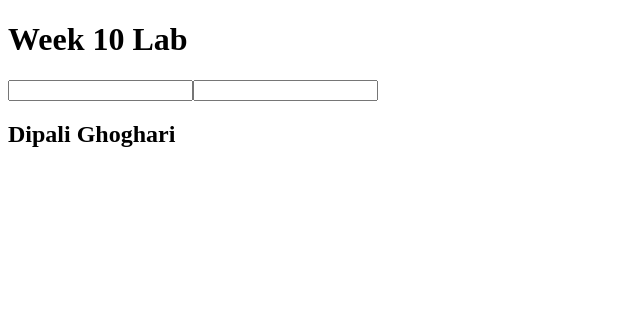
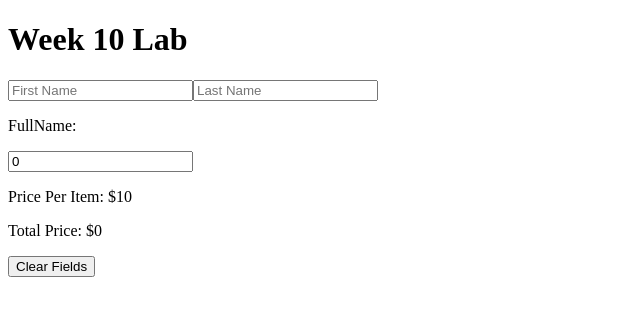
Before and after one commit to Dipali2723/comp-6062-week-10-lab, a plain HTML site: page index.html in a window 1280 px wide. Shown: the whole page, without its empty margins (0-640 px from the left). Drawn offline with nearby package versions, Linux system fonts and the light colour scheme.

Commit message:
full change

```diff
--- a/index.html
+++ b/index.html
@@ -6,9 +6,13 @@
     <body>
         <div id="app">
             <h1>{{title}}</h1>
-            <input type="text">
-            <input type="text">
-            <h2>{{FullName}}</h2>
+            <input type="text" v-model="user.firstName" placeholder="First Name">
+            <input type="text" v-model="user.lastName" placeholder="Last Name">
+            <p>FullName: {{FullName}}</p>
+            <input type="number" v-model="quantity" placeholder=0 min="0">
+            <p>Price Per Item: ${{PriceperItem}}</p>
+            <p>Total Price: ${{totalprice}}</p>
+            <button @click="clearField"> Clear Fields</button>
         </div>
         <!--Vue.Js Link-->
         <script src="https://unpkg.com/vue@3.4.31/dist/vue.global.js"></script>
--- a/scripts/app.js
+++ b/scripts/app.js
@@ -5,17 +5,31 @@ const app=Vue.createApp({
         return{
             title: 'Week 10 Lab',
             user: {
-            firstName: 'Dipali',
-            lastName: 'Ghoghari'
-            }
+            firstName: '',
+            lastName: ''
+            },
+            count: 0,
+            PriceperItem:10,
+            quantity: 0
         }
-        userInput: ''
     },
     computed: {
         FullName(){
             return `${this.user.firstName} ${this.user.lastName}`;
+        },
+        totalprice(){
+            return this.quantity * this.PriceperItem
+        }
+
+    },
+    methods:{
+        clearField(){
+            this.user.firstName='';
+            this.user.lastName='';
+            this.quantity= 0;
         }
     }
+
 });
 
 app.mount('#app');
```
